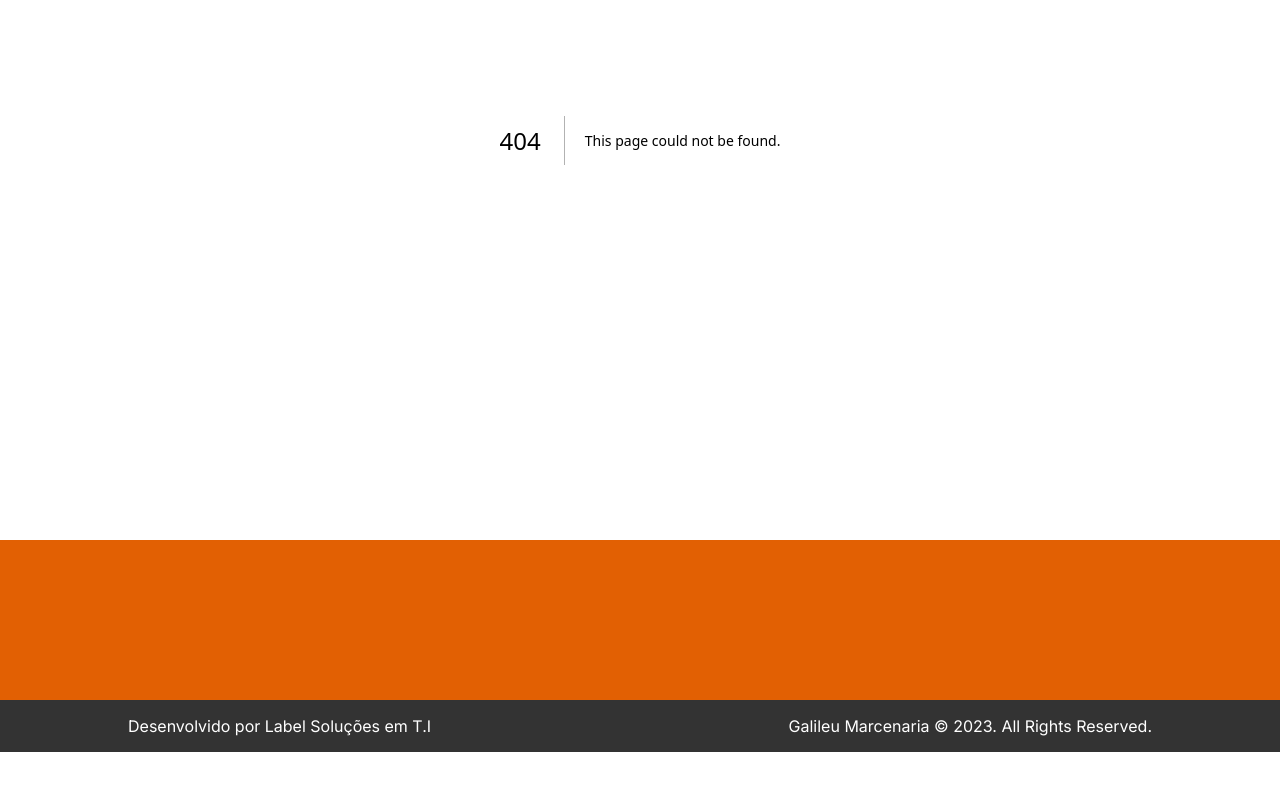
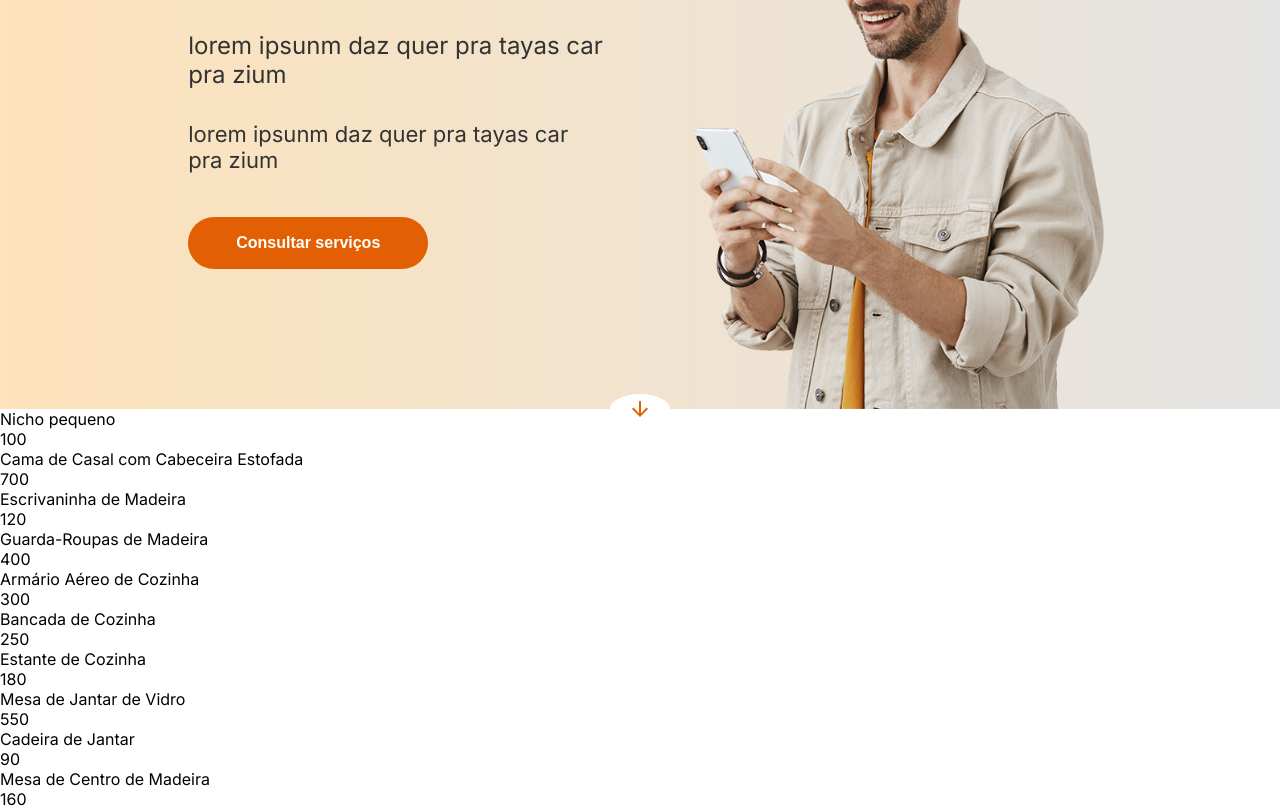
Before and after one commit to plfmoura/galileu-nextjs, a Next.js app: page /store in a window 1280 px wide. Before the commit this address had no page. Shown: the part 260-1068 px from the top of the page. Before the commit the page ends 1012 px from the top, so only its background shows below. Built offline with nearby package versions, Linux system fonts and the light colour scheme.

Commit message:
feat: add navbar logo

```diff
--- a/src/app/page.tsx
+++ b/src/app/page.tsx
@@ -9,12 +9,13 @@ import room from '../../public/room.jpg'
 import kitchen from '../../public/kitchen.jpg'
 import Card from '@/components/Card'
 import Contact from '@/components/Contact'
+import man from '../../public/man.png';
 
 export default function Home() {
   return (
     <main className={styles.home_container}>
       <header id="header" className={styles.header_align}>
-        <Header />
+        <Header image={man} title='Móveis Planejados'/>
       </header>
       <section id="about" className={styles.article_align}>
         {
--- /dev/null
+++ b/src/app/store/page.module.css
@@ -0,0 +1,8 @@
+.store_container {
+    min-height: 100vh;
+    width: 100vw;
+}
+
+.header_align {
+    background: linear-gradient(90deg, rgba(252, 202, 127, 0.537) 0%, rgba(14, 12, 11, 0.112) 100%);
+}
--- /dev/null
+++ b/src/app/store/page.tsx
@@ -0,0 +1,23 @@
+import React from 'react'
+import styles from './page.module.css'
+import Header from '@/components/Header'
+import example from '../../../public/contact.png'
+import { products } from '../../utils/products.json'
+import ProductCard from '@/components/ProductCard'
+
+export default function Store() {
+  return (
+    <main className={styles.store_container}>
+      <header className={styles.header_align}>
+        <Header image={example} title='Veja nossa Loja'/>
+      </header>
+      <section className={styles.store_content}>
+        {
+          products.map((product, index) => (
+            <ProductCard key={product.id} name={product.name} price={product.price}/>
+          ))
+        }
+      </section>
+    </main>
+  )
+}
--- a/src/components/Header/index.tsx
+++ b/src/components/Header/index.tsx
@@ -1,18 +1,23 @@
 import Image from 'next/image'
 import React from 'react'
 import './styles.css';
-import man from '../../../public/man.png'
 import Button from '../Button';
 import { ArrowDownwardOutlined } from '@mui/icons-material';
+import { StaticImport } from 'next/dist/shared/lib/get-img-props';
 
-export default function Header() {
+type HeaderProps = {
+  image: string | StaticImport,
+  title: string
+}
+
+export default function Header({ image, title }: HeaderProps) {
   return (
     <>
       <h2 className='logo-content'>GALILEU</h2>
       <section className='header-container'>
-        <Image src={man} alt='man' className='header-man-image' style={{ width: 'auto' }}/>
+        <Image src={image} alt='man' className='header-man-image' style={{ width: 'auto' }}/>
         <div className="header-text-content">
-          <h1 className="header-galileu-icon">Móveis Planejados</h1>
+          <h1 className="header-galileu-icon">{title}</h1>
           <p className="header-galileu-desc">lorem ipsunm daz quer pra tayas car pra zium</p>
           <p className="header-galileu-desc">lorem ipsunm daz quer pra tayas car pra zium</p>
           <a href="#services"><Button value='Consultar serviços' type='button' variant='secondary' style={{ padding: "1rem 3rem" }} /></a>
--- a/src/components/NavBar/index.tsx
+++ b/src/components/NavBar/index.tsx
@@ -2,8 +2,11 @@
 
 import React, { useState, useContext } from 'react';
 import './styles.css';
-import { HomeSharp, AutoStoriesSharp, HandymanSharp, PermPhoneMsgSharp, Menu } from '@mui/icons-material';
+import { HomeSharp, AutoStoriesSharp, HandymanSharp, PermPhoneMsgSharp, Menu, Store } from '@mui/icons-material';
 import { AppContext } from '@/contexts/AppContext';
+import logo_dark from '../../../public/logo/logo-dark.png';
+import logo_white from '../../../public/logo/logo-white.png';
+import Image from 'next/image';
 
 export const BottomNavigation: React.FC = () => {
   const { active, setActive } = useContext<any>(AppContext);
@@ -42,7 +45,7 @@ export const TopNavigation: React.FC = () => {
         boxShadow: scroll > 100 ? 'rgba(0, 0, 0, 0.24) 0px 3px 8px' : 'none',
       }}
     >
-      <h1 className="navbar-logo">GALILEU</h1>
+      <Image src={scroll < 100 ? logo_dark : logo_white} className='logo-image' alt='Galileu logo' />
       {show && <div className="navbar-top-overlay" onClick={() => setShow(false)}></div>}
       <aside className="align-navbar-content">
         <Menu onClick={() => setShow(true)} />
@@ -59,7 +62,7 @@ export const TopNavigation: React.FC = () => {
                       : 'var(--tertiary-color)'
                 }}
               >
-                <a href={`${item.path}`}>
+                <a href={`/${item.path}`}>
                   {item.name}
                 </a>
               </li>
@@ -75,21 +78,31 @@ const NAVBAR_LINK = [
   {
     name: "Home",
     path: '#header',
+    page: false,
     icon: <HomeSharp />,
   },
   {
     name: "Sobre",
     path: '#about',
+    page: false,
     icon: <AutoStoriesSharp />,
   },
   {
     name: "Serviços",
     path: '#services',
+    page: false,
     icon: <HandymanSharp />,
   },
   {
     name: "Contato",
     path: '#contact',
+    page: false,
     icon: <PermPhoneMsgSharp />,
   },
+  {
+    name: "Loja",
+    path: 'store',
+    page: true,
+    icon: <Store />,
+  }
 ]
--- a/src/components/NavBar/styles.css
+++ b/src/components/NavBar/styles.css
@@ -65,6 +65,11 @@
     transition: all 200ms ease-in-out;
 }
 
+.logo-image {
+    width: 200px;
+    object-fit: contain;
+}
+
 .navbar-top-overlay {
     position: absolute;
     width: 100vw;
@@ -118,7 +123,7 @@
 
 @media screen and (min-width: 680px) {
     .navbar-container-top {
-        height: 3rem;
+        height: 5rem;
     }
 
     .align-navbar-content svg {
--- /dev/null
+++ b/src/components/ProductCard/index.tsx
@@ -0,0 +1,16 @@
+import React from 'react'
+
+type ProductCardProps = {
+  image?: string,
+  name: string,
+  price: number,
+}
+
+export default function ProductCard({ image, name, price }: ProductCardProps) {
+  return (
+    <div className='product-card-container'>
+      <p className="product-card-name">{ name }</p>
+      <span className="product-card-price">{ price }</span>
+    </div>
+  )
+}
--- a/src/contexts/AppContext.tsx
+++ b/src/contexts/AppContext.tsx
@@ -1,5 +1,6 @@
 'use client'
 
+import { usePathname } from 'next/navigation'
 import { createContext, useEffect, useState } from "react";
 
 export const AppContext = createContext({});
@@ -11,11 +12,20 @@ interface WindowSize {
 
 export const AppProvider: React.FC<{ children: React.ReactNode }> = ({ children }) => {
   const [scroll, setScroll] = useState<number>(0);
-  const [active, setActive] = useState<string>("#header");
+  const [active, setActive] = useState<string>('');
   const [windowSize, setWindowSize] = useState<WindowSize>({
     width: 0,
     height: 0,
   });
+  const pathName = usePathname();
+
+  useEffect(() => {
+    if(pathName === '/') {
+      setActive('#header')
+    }else if (pathName === '/store'){
+      setActive('store')
+    }
+  }, [pathName]);
 
   useEffect(() => {
     const handleResize = () => {
--- /dev/null
+++ b/src/utils/products.json
@@ -0,0 +1,95 @@
+{
+    "products": [
+        {
+            "id": 1,
+            "name": "Nicho pequeno",
+            "price": 100,
+            "image": "",
+            "description": "",
+            "category": "decorativo",
+            "stock": 10,
+            "color": "white"
+        },
+        {
+            "id": 2,
+            "name": "Cama de Casal com Cabeceira Estofada",
+            "price": 700,
+            "image": "",
+            "description": "Cama de casal espaçosa com cabeceira estofada para máximo conforto.",
+            "stock": 8,
+            "color": "beige"
+        },
+        {
+            "id": 3,
+            "name": "Escrivaninha de Madeira",
+            "price": 120,
+            "image": "",
+            "description": "Escrivaninha compacta feita de madeira com gavetas para armazenamento.",
+            "stock": 10,
+            "color": "brown"
+        },
+        {
+            "id": 4,
+            "name": "Guarda-Roupas de Madeira",
+            "price": 400,
+            "image": "",
+            "description": "Guarda-roupas espaçoso com portas de correr e gavetas.",
+            "stock": 7,
+            "color": "brown"
+        },
+        {
+            "id": 5,
+            "name": "Armário Aéreo de Cozinha",
+            "price": 300,
+            "image": "",
+            "description": "Armário aéreo para cozinha com prateleiras e espaço de armazenamento.",
+            "stock": 15,
+            "color": "white"
+        },
+        {
+            "id": 6,
+            "name": "Bancada de Cozinha",
+            "price": 250,
+            "image": "",
+            "description": "Bancada de cozinha com tampo de granito e armários embutidos.",
+            "stock": 10,
+            "color": "gray"
+        },
+        {
+            "id": 7,
+            "name": "Estante de Cozinha",
+            "price": 180,
+            "image": "",
+            "description": "Estante de cozinha com prateleiras para armazenar utensílios e ingredientes.",
+            "stock": 12,
+            "color": "brown"
+        },
+        {
+            "id": 8,
+            "name": "Mesa de Jantar de Vidro",
+            "price": 550,
+            "image": "",
+            "description": "Mesa de jantar moderna com tampo de vidro temperado e base de metal.",
+            "stock": 6,
+            "color": "transparent"
+        },
+        {
+            "id": 9,
+            "name": "Cadeira de Jantar",
+            "price": 90,
+            "image": "",
+            "description": "Cadeira de jantar confortável com assento estofado e pernas de metal.",
+            "stock": 14,
+            "color": "black"
+        },
+        {
+            "id": 10,
+            "name": "Mesa de Centro de Madeira",
+            "price": 160,
+            "image": "",
+            "description": "Mesa de centro de madeira maciça com design elegante.",
+            "stock": 9,
+            "color": "brown"
+        }
+    ]
+}
```
Also changed, not shown: public/logo/logo-dark.png (added), public/logo/logo-white.png (added).
